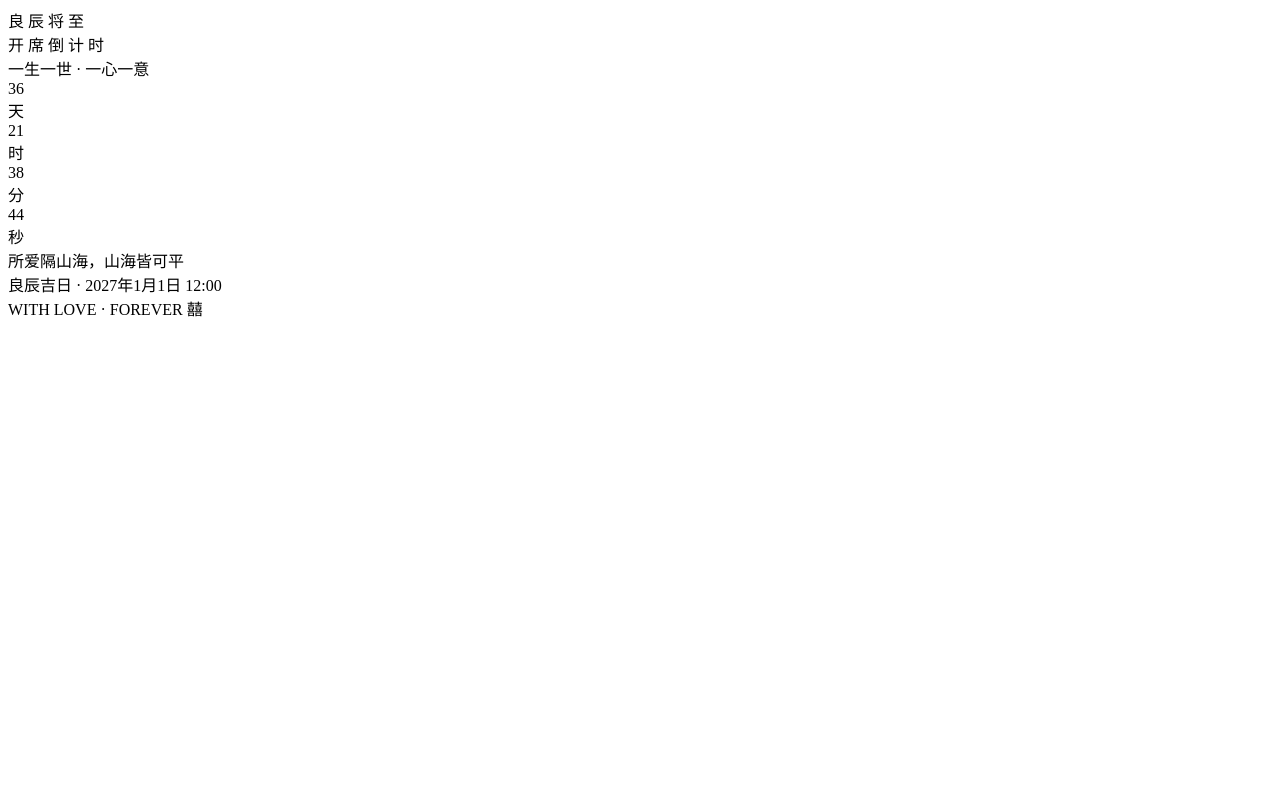
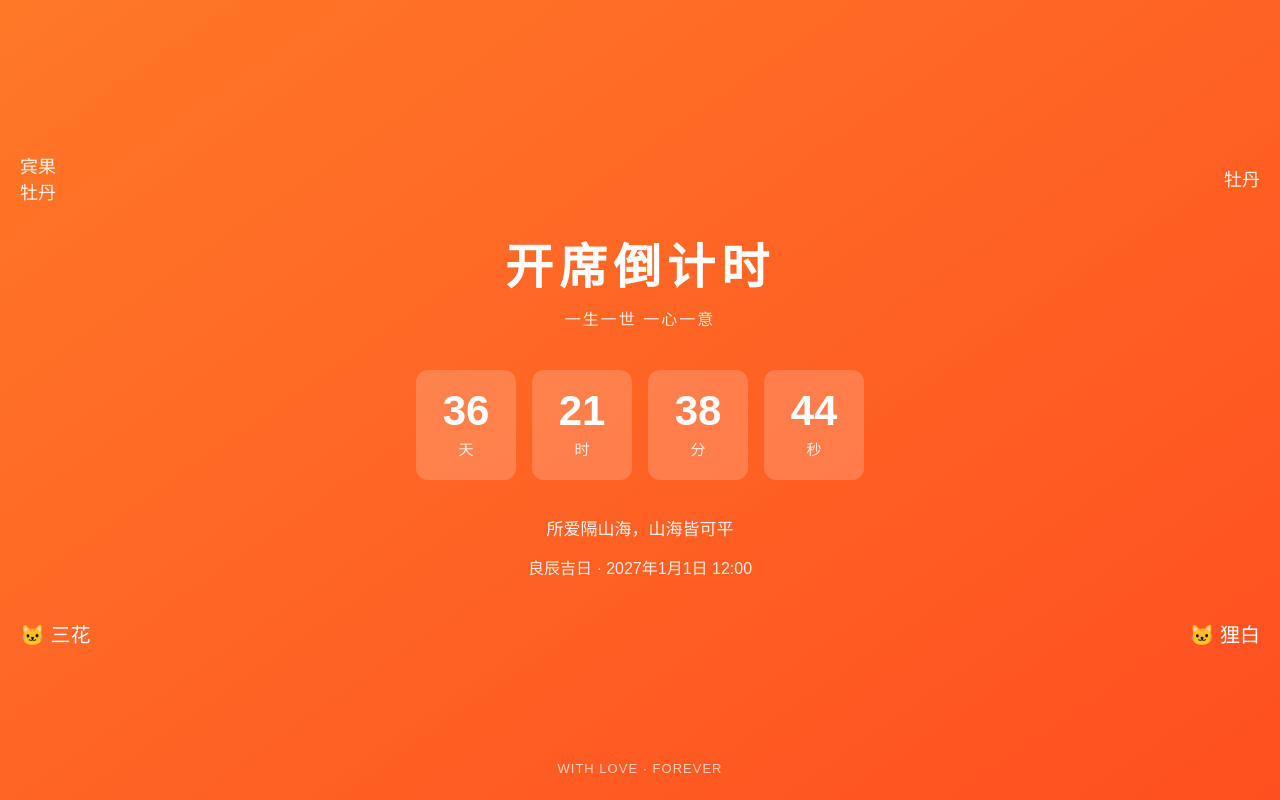
Before and after one commit to 516044933/wedding, a plain HTML site: page index.html in a window 1280 px wide. Drawn offline with Linux system fonts and the light colour scheme.

Commit message:
Update index.html

```diff
--- a/index.html
+++ b/index.html
@@ -1,132 +1,179 @@
-    <!-- 倒计时页面 -->
-    <div id="countdownPage">
-      <div class="top-text">良 辰 将 至</div>
-      <div class="title">开 席 倒 计 时</div>
-      <div class="subtitle">一生一世 · 一心一意</div>
+  <!DOCTYPE html>
+<html lang="zh-CN">
+<head>
+<meta charset="UTF-8" />
+<meta name="viewport" content="width=device-width, initial-scale=1.0"/>
+<title>开席倒计时</title>
+<style>
+*{margin:0;padding:0;box-sizing:border-box;font-family:"PingFang SC","Microsoft YaHei",sans-serif;}
+body{
+  min-height:100vh;
+  background: linear-gradient(145deg,#ff7828,#ff4f20);
+  display:flex;
+  flex-direction:column;
+  align-items:center;
+  justify-content:center;
+  color:#fff;
+  padding:20px;
+}
+.header-top{
+  width:100%;
+  display:flex;
+  justify-content:space-between;
+  align-items:center;
+  margin-bottom:24px;
+}
+.left-tag{font-size:18px;opacity:0.9;}
+.right-tag{font-size:18px;opacity:0.9;}
+.main-title{
+  font-size:48px;
+  font-weight:bold;
+  letter-spacing:6px;
+  margin-bottom:8px;
+  text-align:center;
+}
+.sub-title{
+  font-size:16px;
+  opacity:0.85;
+  margin-bottom:40px;
+  letter-spacing:2px;
+}
+.count-wrap{
+  display:flex;
+  gap:16px;
+  margin-bottom:36px;
+}
+.count-item{
+  width:100px;
+  height:110px;
+  background:rgba(255,255,255,0.18);
+  border-radius:12px;
+  display:flex;
+  flex-direction:column;
+  align-items:center;
+  justify-content:center;
+}
+.count-num{
+  font-size:42px;
+  font-weight:bold;
+  line-height:1;
+}
+.count-unit{
+  font-size:15px;
+  margin-top:6px;
+  opacity:0.85;
+}
+.desc-text{
+  text-align:center;
+  font-size:17px;
+  line-height:1.6;
+  opacity:0.92;
+  margin-bottom:12px;
+}
+.time-text{
+  font-size:16px;
+  margin-bottom:40px;
+  opacity:0.88;
+}
+.bottom-row{
+  width:100%;
+  display:flex;
+  justify-content:space-between;
+  align-items:center;
+}
+.bottom-name{
+  font-size:20px;
+  font-weight:500;
+}
+.footer-tip{
+  position:absolute;
+  bottom:24px;
+  font-size:13px;
+  opacity:0.7;
+  letter-spacing:1px;
+}
+</style>
+</head>
+<body>
+<div class="header-top">
+  <div class="left-tag">宾果<br>牡丹</div>
+  <div class="right-tag">牡丹</div>
+</div>
+<div class="main-title" id="mainTitle">开席倒计时</div>
+<div class="sub-title" id="subTitle">一生一世 一心一意</div>
 
-      <div class="time-row">
-        <div class="time-block">
-          <div class="dot left"></div>
-          <div class="dot right"></div>
-          <div class="time-num" id="day">00</div>
-          <div class="time-label">天</div>
+<div class="count-wrap">
+  <div class="count-item">
+    <div class="count-num" id="day">00</div>
+    <div class="count-unit">天</div>
   </div>
-        <div class="time-block">
-          <div class="dot left"></div>
-          <div class="dot right"></div>
-          <div class="time-num" id="hour">00</div>
-          <div class="time-label">时</div>
+  <div class="count-item">
+    <div class="count-num" id="hour">00</div>
+    <div class="count-unit">时</div>
   </div>
-        <div class="time-block">
-          <div class="dot left"></div>
-          <div class="dot right"></div>
-          <div class="time-num" id="min">00</div>
-          <div class="time-label">分</div>
+  <div class="count-item">
+    <div class="count-num" id="min">00</div>
+    <div class="count-unit">分</div>
   </div>
-        <div class="time-block">
-          <div class="dot left"></div>
-          <div class="dot right"></div>
-          <div class="time-num" id="sec">00</div>
-          <div class="time-label">秒</div>
+  <div class="count-item">
+    <div class="count-num" id="sec">00</div>
+    <div class="count-unit">秒</div>
   </div>
 </div>
 
-      <div class="desc-line1">所爱隔山海，山海皆可平</div>
-      <div class="desc-line2">良辰吉日 · 2027年1月1日 12:00</div>
+<div class="desc-text" id="descText">所爱隔山海，山海皆可平</div>
+<div class="time-text" id="timeText">良辰吉日 · 2027年1月1日 12:00</div>
+
+<div class="bottom-row">
+  <div class="bottom-name">🐱 三花</div>
+  <div class="bottom-name">🐱 狸白</div>
 </div>
 
-    <!-- 领证纪念页面 -->
-    <div id="memorialPage" class="memorial">
-      <div class="top-text">我 们 的 纪 念</div>
-      <div class="title">已 经 领 证</div>
-      <div class="subtitle">从 2026 年 12 月 24 日 开 始</div>
-
-      <div class="time-row">
-        <div class="time-block">
-          <div class="dot left"></div>
-          <div class="dot right"></div>
-          <div class="time-num" id="marriedDay">00</div>
-          <div class="time-label">天</div>
-        </div>
-        <div class="time-block">
-          <div class="dot left"></div>
-          <div class="dot right"></div>
-          <div class="time-num" id="marriedHour">00</div>
-          <div class="time-label">时</div>
-        </div>
-        <div class="time-block">
-          <div class="dot left"></div>
-          <div class="dot right"></div>
-          <div class="time-num" id="marriedMin">00</div>
-          <div class="time-label">分</div>
-        </div>
-        <div class="time-block">
-          <div class="dot left"></div>
-          <div class="dot right"></div>
-          <div class="time-num" id="marriedSec">00</div>
-          <div class="time-label">秒</div>
-        </div>
-      </div>
-
-      <div class="mem-text">
-        2026年12月24日，我们领证<br>
-        2027年1月1日，我们举行婚筵<br>
-        余生请多指教
-      </div>
-    </div>
-
-  </div>
-
-  <div class="footer-text">WITH LOVE · FOREVER 囍</div>
+<div class="footer-tip">WITH LOVE · FOREVER</div>
 
 <script>
+// 开席时间（倒计时截止时间）
 const weddingTime = new Date("2027-01-01 12:00:00").getTime();
-  const marryCertTime = new Date("2026-12-24 00:00:00").getTime();
+// 领证基准时间（先暂定：2026-12-24 11:30）
+const marryTime = new Date("2026-12-24 11:30:00").getTime();
 
-  function updatePage() {
+function update(){
   const now = Date.now();
-    const diff = weddingTime - now;
+  const diffWedding = weddingTime - now;
 
-    const countdownPage = document.getElementById("countdownPage");
-    const memorialPage  = document.getElementById("memorialPage");
+  let day, hour, min, sec;
+  if(diffWedding > 0){
+    // 还没到开席：正常倒计时
+    document.getElementById('mainTitle').innerText = "开席倒计时";
+    document.getElementById('subTitle').innerText = "一生一世 一心一意";
+    document.getElementById('descText').innerText = "所爱隔山海，山海皆可平";
+    document.getElementById('timeText').innerText = "良辰吉日 · 2027年1月1日 12:00";
 
-    if (diff > 0) {
-      // 婚礼前：显示婚礼倒计时
-      countdownPage.style.display = "block";
-      memorialPage.style.display  = "none";
+    day = Math.floor(diffWedding / (1000 * 60 * 60 * 24));
+    hour = Math.floor((diffWedding % (1000 * 60 * 60 * 24)) / (1000 * 60 * 60));
+    min = Math.floor((diffWedding % (1000 * 60 * 60)) / (1000 * 60));
+    sec = Math.floor((diffWedding % (1000 * 60)) / 1000);
+  }else{
+    // 开席时间已过：计算领证过去了多久
+    document.getElementById('mainTitle').innerText = "其实";
+    document.getElementById('subTitle').innerText = "领证已经";
+    document.getElementById('descText').innerText = "";
+    document.getElementById('timeText').innerText = "";
 
-      const d = Math.floor(diff / (1000 * 60 * 60 * 24));
-      const h = Math.floor((diff % (1000 * 60 * 60 * 24)) / (1000 * 60 * 60));
-      const m = Math.floor((diff % (1000 * 60 * 60)) / (1000 * 60));
-      const s = Math.floor((diff % (1000 * 60)) / 1000);
-
-      document.getElementById("day").innerText = String(d).padStart(2, "0");
-      document.getElementById("hour").innerText = String(h).padStart(2, "0");
-      document.getElementById("min").innerText  = String(m).padStart(2, "0");
-      document.getElementById("sec").innerText = String(s).padStart(2, "0");
-
-    } else {
-      // 婚礼结束后：切换为已经领证 天 时 分 秒
-      countdownPage.style.display = "none";
-      memorialPage.style.display  = "flex";
-
-      const marriedMs = now - marryCertTime;
-
-      const d = Math.floor(marriedMs / (1000 * 60 * 60 * 24));
-      const h = Math.floor((marriedMs % (1000 * 60 * 60 * 24)) / (1000 * 60 * 60));
-      const m = Math.floor((marriedMs % (1000 * 60 * 60)) / (1000 * 60));
-      const s = Math.floor((marriedMs % (1000 * 60)) / 1000);
-
-      document.getElementById("marriedDay").innerText = String(d).padStart(2, "0");
-      document.getElementById("marriedHour").innerText = String(h).padStart(2, "0");
-      document.getElementById("marriedMin").innerText  = String(m).padStart(2, "0");
-      document.getElementById("marriedSec").innerText = String(s).padStart(2, "0");
-    }
+    const diffMarry = now - marryTime;
+    day = Math.floor(diffMarry / (1000 * 60 * 60 * 24));
+    hour = Math.floor((diffMarry % (1000 * 60 * 60 * 24)) / (1000 * 60 * 60));
+    min = Math.floor((diffMarry % (1000 * 60 * 60)) / (1000 * 60));
+    sec = Math.floor((diffMarry % (1000 * 60)) / 1000);
   }
 
-  updatePage();
-  setInterval(updatePage, 1000);
+  document.getElementById('day').innerText = String(day).padStart(2,'0');
+  document.getElementById('hour').innerText = String(hour).padStart(2,'0');
+  document.getElementById('min').innerText = String(min).padStart(2,'0');
+  document.getElementById('sec').innerText = String(sec).padStart(2,'0');
+}
+update();
+setInterval(update,1000);
 </script>
-
 </body>
 </html>
```
Lines whose indentation alone changed are shown as unchanged.
